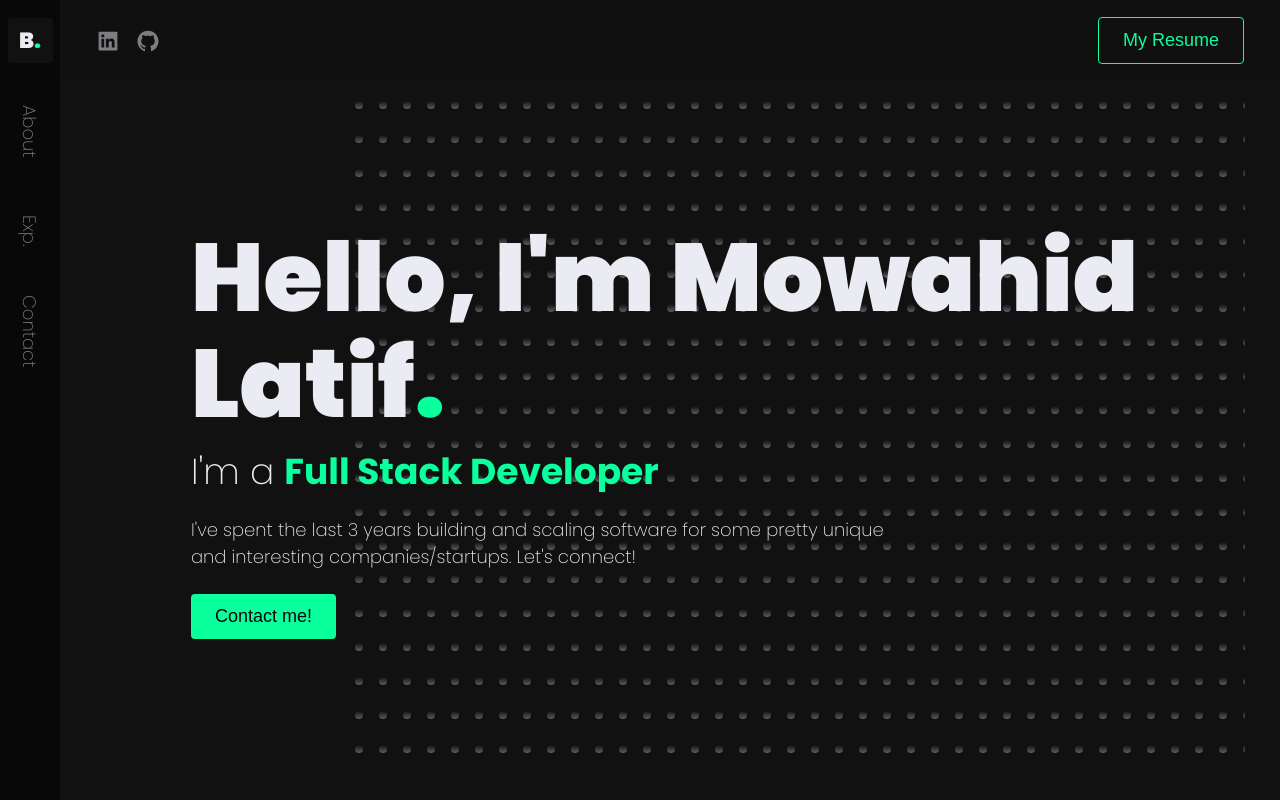
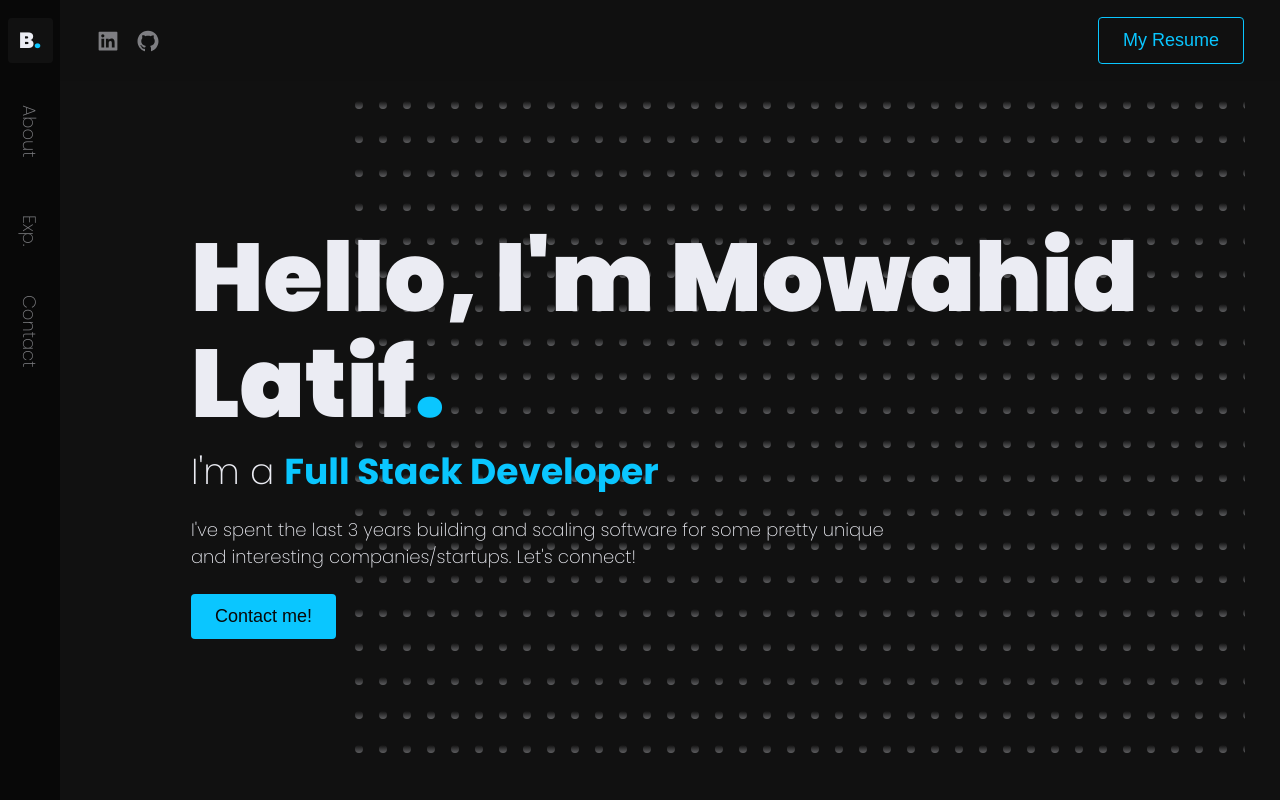
Before and after one commit to MowahidLatif/PortfolioWebsite, a Next.js app: page / in a window 1280 px wide. Shown: the top 800 px of the page. Built offline with nearby package versions, Linux system fonts and the light colour scheme.

Commit message:
Updated color

```diff
--- a/styles/globals.css
+++ b/styles/globals.css
@@ -7,7 +7,7 @@
   --background-dark: rgb(8, 8, 8);
 
   --text: rgb(235, 236, 243);
-  --brand: rgb(10, 255, 157);
+  --brand: rgb(10, 198, 255);
 
   --text-xs: 1.6rem;
   --text-sm: 1.8rem;
```
